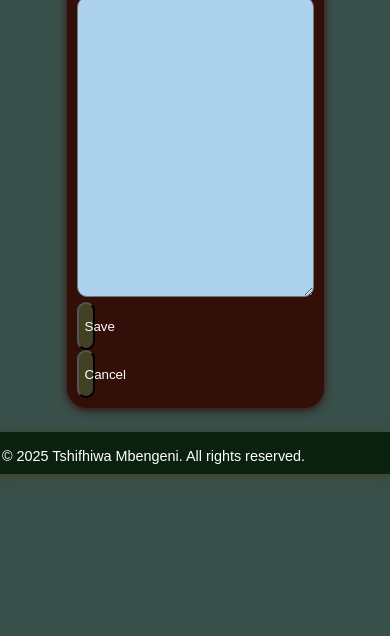
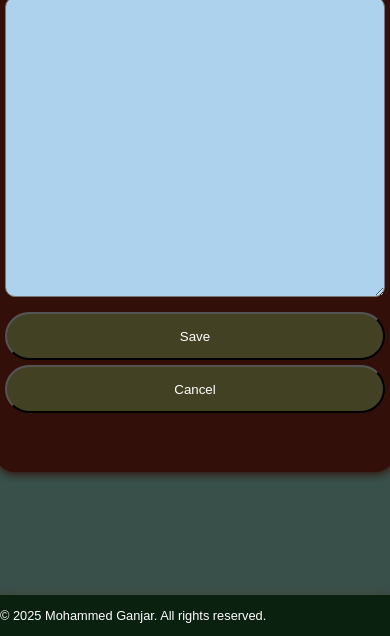
Before and after one commit to mo-chips/The-Wall, a website: page updatePage.html in a window 390 px wide. Shown: the part 208-844 px from the top of the page. Drawn offline with Linux system fonts and the light colour scheme.

Commit message:
Fixed footer, Responsive for PCs

```diff
--- a/css/styles.css
+++ b/css/styles.css
@@ -14,6 +14,7 @@
 
 html {
     box-sizing: border-box;
+    height: 100%;
 }
 
 *,
@@ -24,18 +25,20 @@ html {
 
 html,
 body {
-    height: 100%;
-
-
+    margin: 0;
+    padding: 0;
+    height: auto;
+    min-height: 100%;
 }
 
 body {
     background: #394f49ff;
-    margin: 0;
     font-family: sans-serif;
     font-size: 1.2rem;
-    padding: 0;
     overflow-x: hidden;
+    display: flex;
+    flex-direction: column;
+    min-height: 100vh;
 }
 
 h1,
@@ -104,6 +107,7 @@ header ul li a:hover {
 }
 
 main {
+    flex: 1;
     display: flex;
     flex-direction: column;
     align-items: center;
@@ -111,7 +115,6 @@ main {
     padding: 20px;
     width: 100%;
     color: #efdd8dff;
-    min-height: 550px;
 }
 
 button {
@@ -137,10 +140,10 @@ button:hover,
 footer {
     background-color: #0a210fff;
     color: white;
-    font-size: 0.9rem;
+    font-size: 0.8rem;
     box-shadow: 0 2px 8px #424124;
-    height: 5%;
-    padding: 2px;
+    min-height: 10px;
+    margin-top: auto;
 }
 
 /* NOTES STYLES
@@ -171,6 +174,8 @@ footer {
     background: #330f0aff;
     padding: 10px;
     border-radius: 20px;
+    width: 400px;
+    height: 570px;
 }
 
 
@@ -193,19 +198,20 @@ footer {
 
 textarea {
     min-height: 300px;
+    width: 100%;
     border-radius: 10px;
-    margin-bottom: 5px;
+    margin-bottom: 15px;
     background: #acd2edff;
     font-size: 1rem;
     padding: 10px;
 }
 
-/*
+
 .createNoteForm button {
-    margin-top: auto;
+    margin-bottom: 5px;
     width: 100%;
 }
-*/
+
 
 
 .notes {
@@ -255,6 +261,10 @@ textarea {
     color: white;
     padding: 5px;
     margin-top: 10px;
+}
+
+.taskDate {
+    margin-bottom: 10px;
 }
 
 /*
--- a/updatePage.html
+++ b/updatePage.html
@@ -29,7 +29,7 @@
         </div>
     </main>
     <footer>
-        <p> &copy; 2025 Tshifhiwa Mbengeni. All rights reserved.</p>
+        <p> &copy; 2025 Mohammed Ganjar. All rights reserved.</p>
     </footer>
 </body>
 
```
